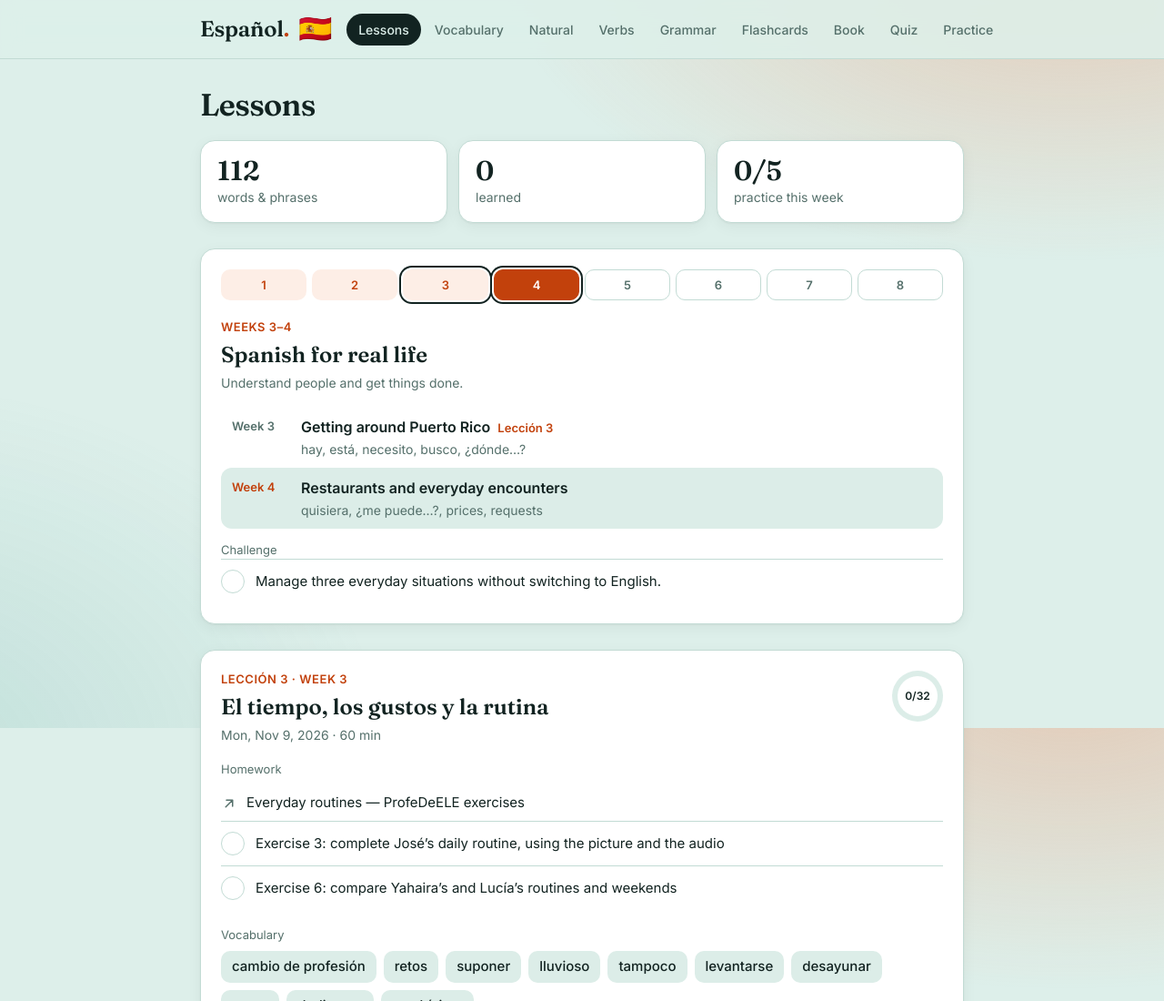
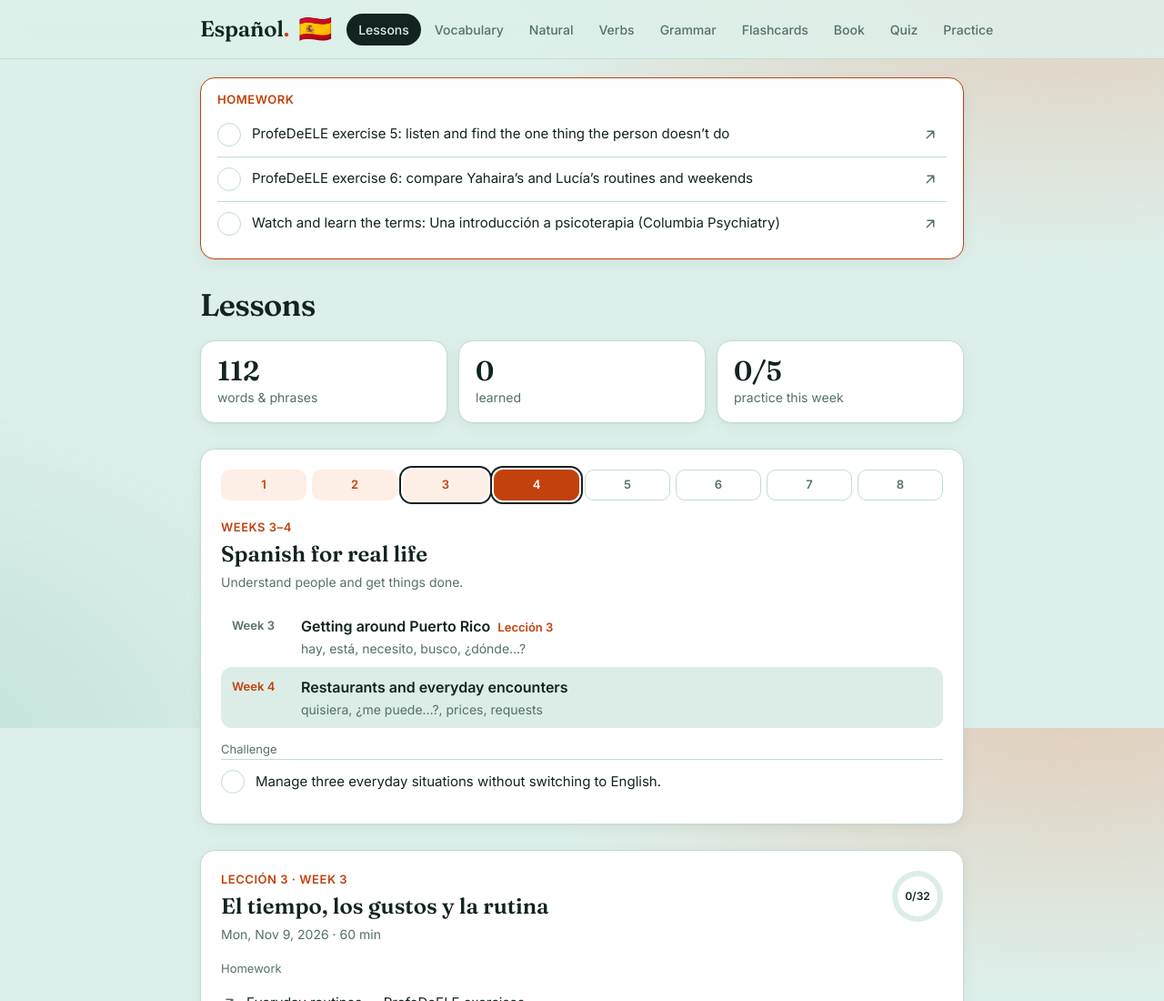
Before and after one commit to SkipRoads01/spanish-study-guide, a plain HTML site: page index.html in a window 1280 px wide. Shown: the top 1100 px of the page at 91% size. Drawn offline with Linux system fonts and the light colour scheme.

Commit message:
Homework reminder at the top: ProfeDeELE exercises 5 and 6, psychotherapy video
Co-Authored-By: Claude Opus 5.5 <noreply@anthropic.com>
Claude-Session: https://claude.ai/code/session_01GGhY4gCC1xW3p9ZXekkRr1

```diff
--- a/index.html
+++ b/index.html
@@ -374,6 +374,13 @@
   .habit .check { width: 26px; height: 26px; }
   .habit[aria-pressed="true"] .check { background: var(--ok); border-color: var(--ok); color: var(--surface); }
   .habit[aria-pressed="true"] span { color: var(--muted); }
+  .reminder { max-width: 880px; margin: 20px auto 0; padding: 0 20px; }
+  .reminder .panel { padding: 14px 18px; border-color: var(--accent); }
+  .reminder .eyebrow { margin-bottom: 4px; }
+  .reminder .row { display: flex; align-items: center; gap: 8px; border-top: 1px solid var(--border); }
+  .reminder .eyebrow + .row { border-top: 0; }
+  .reminder .habit { border-top: 0; flex: 1; }
+  @media (max-width: 640px) { .reminder { padding: 0 16px; margin-top: 16px; } }
   .quote { font-family: Fraunces, Georgia, serif; font-size: 20px; line-height: 1.35; margin-top: 4px; }
   .quote small { display: block; font-family: Inter, sans-serif; font-size: 14px; color: var(--muted); margin-top: 4px; }
   .channels { display: grid; grid-template-columns: 1fr 1fr; gap: 12px; }
@@ -464,6 +471,7 @@
   </div>
 </header>
 
+<div class="reminder" id="reminder" hidden></div>
 <main>
 
   <!-- Lessons -->
@@ -716,6 +724,17 @@ const LESSONS = [
     materials: [],
   },
 ];
+
+// Homework reminder shown at the top of every page; checkboxes saved in es.homework as due:<i>.
+const PROFE = 'https://www.profedeele.es/actividad/acciones-habituales/';
+const REMINDER = {
+  title: 'Homework',
+  tasks: [
+    { t: 'ProfeDeELE exercise 5: listen and find the one thing the person doesn’t do', url: PROFE },
+    { t: 'ProfeDeELE exercise 6: compare Yahaira’s and Lucía’s routines and weekends', url: PROFE },
+    { t: 'Watch and learn the terms: Una introducción a psicoterapia (Columbia Psychiatry)', url: 'https://www.youtube.com/watch?v=QAHYyQpByw4' },
+  ],
+};
 
 // Reference sets that aren't tied to a lesson; they appear as their own deck.
 const SETS = [
@@ -1338,6 +1357,12 @@ function renderStats() {
   $('#st-learned').textContent = ALL.filter(w => learned.has(w.es)).length;
   $('#st-streak').textContent = `${weekDays()}/${PRACTICE_TARGET}`;
 }
+function renderReminder() {
+  const el = $('#reminder');
+  el.hidden = !REMINDER.tasks.length;
+  el.innerHTML = `<div class="panel"><div class="eyebrow">${REMINDER.title}</div>
+    ${REMINDER.tasks.map((t, i) => `<div class="row"><button class="habit" data-hw="due:${i}" aria-pressed="${homework.has('due:' + i)}"><span class="check">${ICON.check}</span><span>${t.t}</span></button><a class="icon-btn" href="${t.url}" target="_blank" rel="noopener" aria-label="Open">${ICON.out}</a></div>`).join('')}</div>`;
+}
 function renderLessons() {
   $('#lesson-list').innerHTML = [...LESSONS].reverse().map(l => {
     const ws = ALL.filter(w => w.lesson === l.id);
@@ -1689,7 +1714,7 @@ document.addEventListener('click', e => {
   }
   if (d.habit !== undefined) return toggleHabit(+d.habit);
   if (d.challenge !== undefined) return toggleChallenge(+d.challenge);
-  if (d.hw) { homework.has(d.hw) ? homework.delete(d.hw) : homework.add(d.hw); store.set('es.homework', [...homework]); return renderLessons(); }
+  if (d.hw) { homework.has(d.hw) ? homework.delete(d.hw) : homework.add(d.hw); store.set('es.homework', [...homework]); renderReminder(); return renderLessons(); }
   if (d.stage !== undefined) { planStage = +d.stage; return renderPlan(); }
   if (d.lesson) { e.preventDefault(); $('#lesson-' + d.lesson).scrollIntoView({ behavior: 'smooth', block: 'start' }); return; }
 });
@@ -1716,6 +1741,7 @@ document.addEventListener('keydown', e => {
 /* ── Init ── */
 renderStats();
 renderPlan();
+renderReminder();
 renderLessons();
 renderVocabFilters();
 renderVocab();
```
Also changed, not shown: 1 other file.
